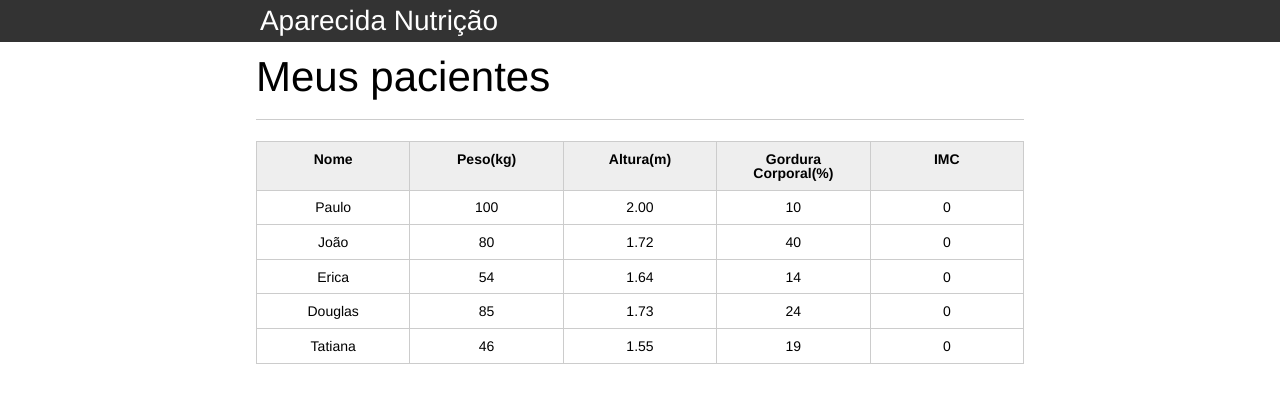
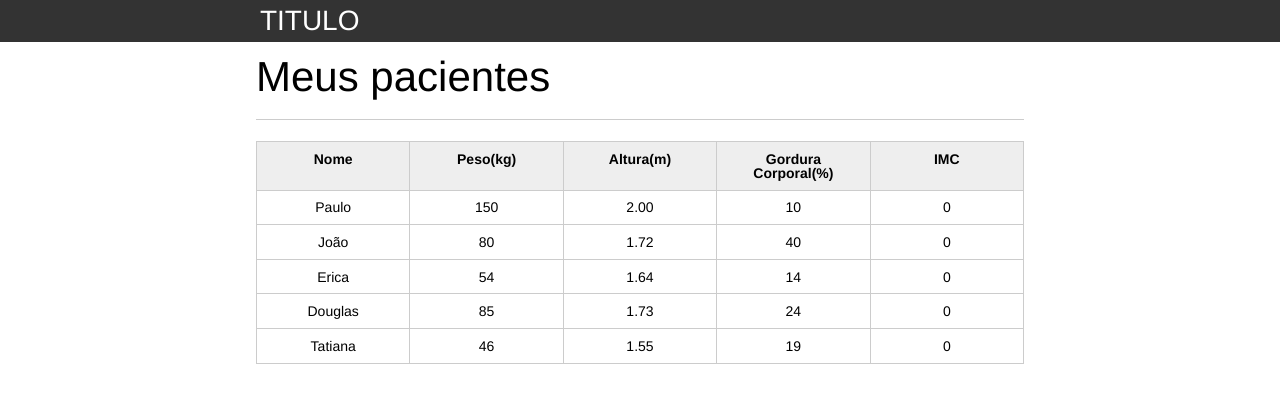
Before and after one commit to NicolasFelipe162/nutricao-nicolas, a plain HTML site: page index.html in a window 1280 px wide. Drawn offline with Linux system fonts and the light colour scheme.

Commit message:
Add files via upload

```diff
--- a/index.html
+++ b/index.html
@@ -6,7 +6,6 @@
 		<link rel="icon" href="favicon.ico" type="image/x-icon">
 		<link rel="stylesheet" type="text/css" href="css/reset.css">
 		<link rel="stylesheet" type="text/css" href="css/index.css">
-
 	</head>
 	<body>
 
@@ -29,7 +28,7 @@
 						</tr>
 					</thead>
 					<tbody id="tabela-pacientes">
-						<tr class="paciente" >
+						<tr class="paciente" id="paulo">
 							<td class="info-nome">Paulo</td>
 							<td class="info-peso">100</td>
 							<td class="info-altura">2.00</td>
@@ -73,5 +72,7 @@
 			</section>
 		</main>
 
+		<script src="main.js"></script>
+
 	</body>
 </html>
--- /dev/null
+++ b/main.js
@@ -0,0 +1,11 @@
+alert('ALERT TESTE');
+console.log('CONSOLE TESTE')
+
+var titulo = document.querySelector('h1');
+titulo.textContent = 'TITULO';
+
+var trPaulo = document.querySelector('#paulo');
+console.log(trPaulo);
+
+var tdPeso = trPaulo.querySelector('.info-peso');
+tdPeso.textContent = "150";
```
